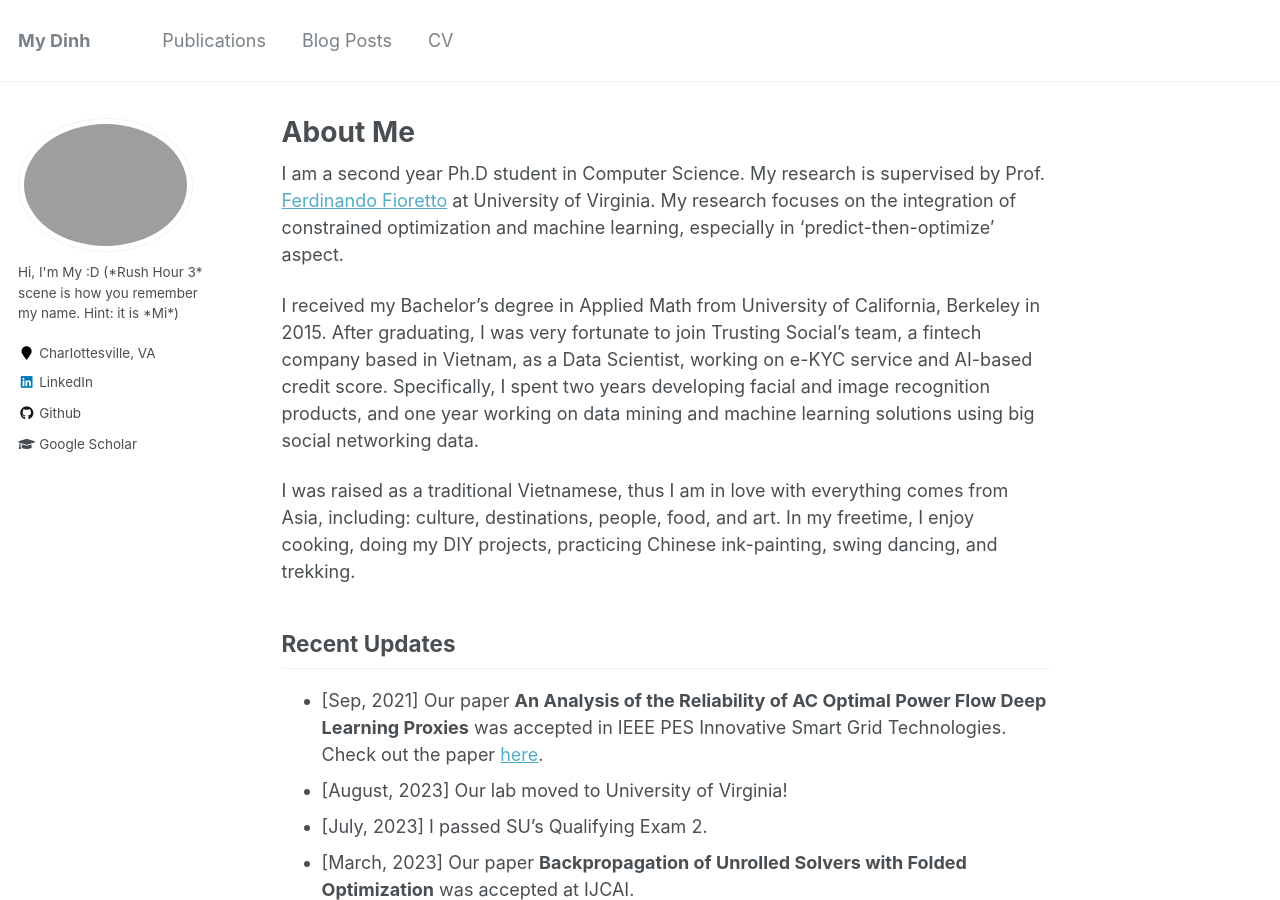
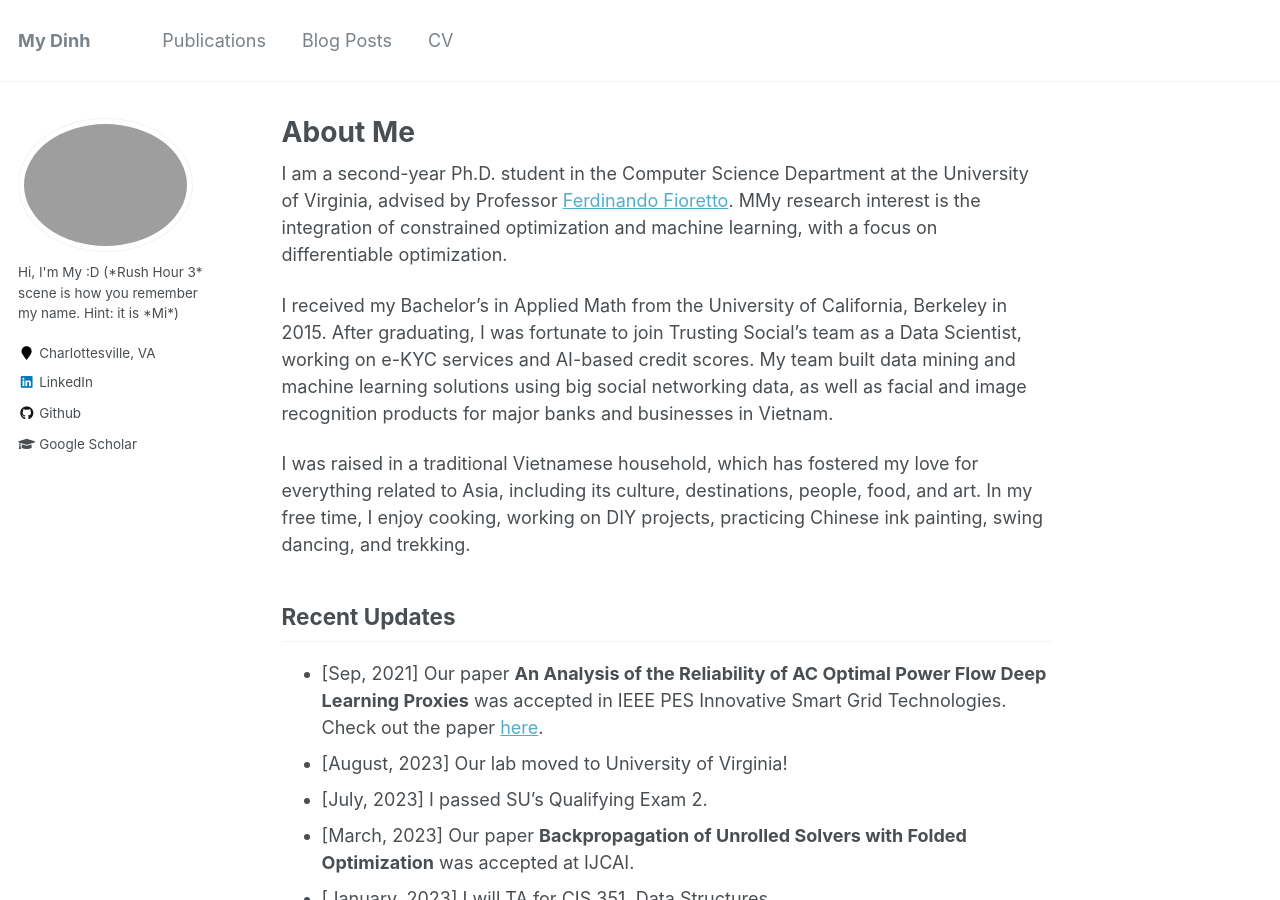
Before and after one commit to mdinh186/mdinh186.github.io, a Jekyll site: the page built from _pages/about.md, in a window 1280 px wide and 900 px high. Built offline with Jekyll 4.4.1, drawn with Linux system fonts in a browser that asks for light colours.

Commit message:
fix about

```diff
--- a/_pages/about.md
+++ b/_pages/about.md
@@ -8,11 +8,13 @@ redirect_from:
   - /about.html
 ---
 
-I am a second year Ph.D student in Computer Science. My research is supervised by Prof. [Ferdinando Fioretto](https://nandofioretto.github.io/) at University of Virginia. My research focuses on the integration of constrained optimization and machine learning, especially in 'predict-then-optimize' aspect.
 
-I received my Bachelor's degree in Applied Math from University of California, Berkeley in 2015. After graduating, I was very fortunate to join Trusting Social's team, a fintech company based in Vietnam, as a Data Scientist, working on e-KYC service and AI-based credit score. Specifically, I spent two years developing facial and image recognition products, and one year working on data mining and machine learning solutions using big social networking data.
+I am a second-year Ph.D. student in the Computer Science Department at the University of Virginia, advised by Professor [Ferdinando Fioretto](https://nandofioretto.github.io/). MMy research interest is the integration of constrained optimization and machine learning, with a focus on differentiable optimization.
 
-I was raised as a traditional Vietnamese, thus I am in love with everything comes from Asia, including: culture, destinations, people, food, and art. In my freetime, I enjoy cooking, doing my DIY projects, practicing Chinese ink-painting, swing dancing, and trekking.
+I received my Bachelor's in Applied Math from the University of California, Berkeley in 2015. After graduating, I was fortunate to join Trusting Social's team as a Data Scientist, working on e-KYC services and AI-based credit scores. My team built data mining and machine learning solutions using big social networking data, as well as facial and image recognition products for major banks and businesses in Vietnam.
+
+I was raised in a traditional Vietnamese household, which has fostered my love for everything related to Asia, including its culture, destinations, people, food, and art. In my free time, I enjoy cooking, working on DIY projects, practicing Chinese ink painting, swing dancing, and trekking.
+
 
 ## Recent Updates
 * [Sep, 2021] Our paper **An Analysis of the Reliability of AC Optimal Power Flow Deep Learning Proxies** was accepted in IEEE PES Innovative Smart Grid Technologies. Check out the paper [here](https://arxiv.org/pdf/2111.11168.pdf).
```
